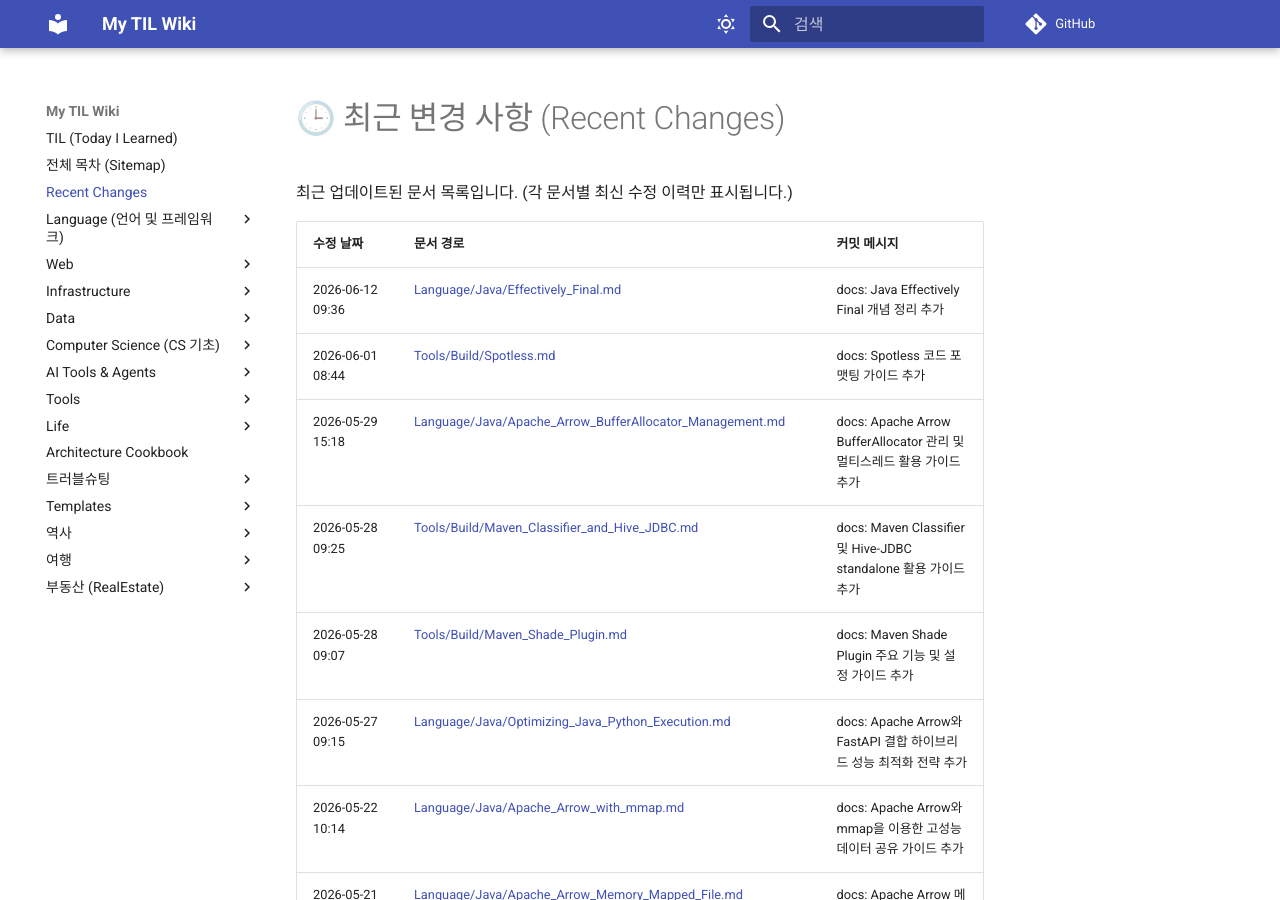
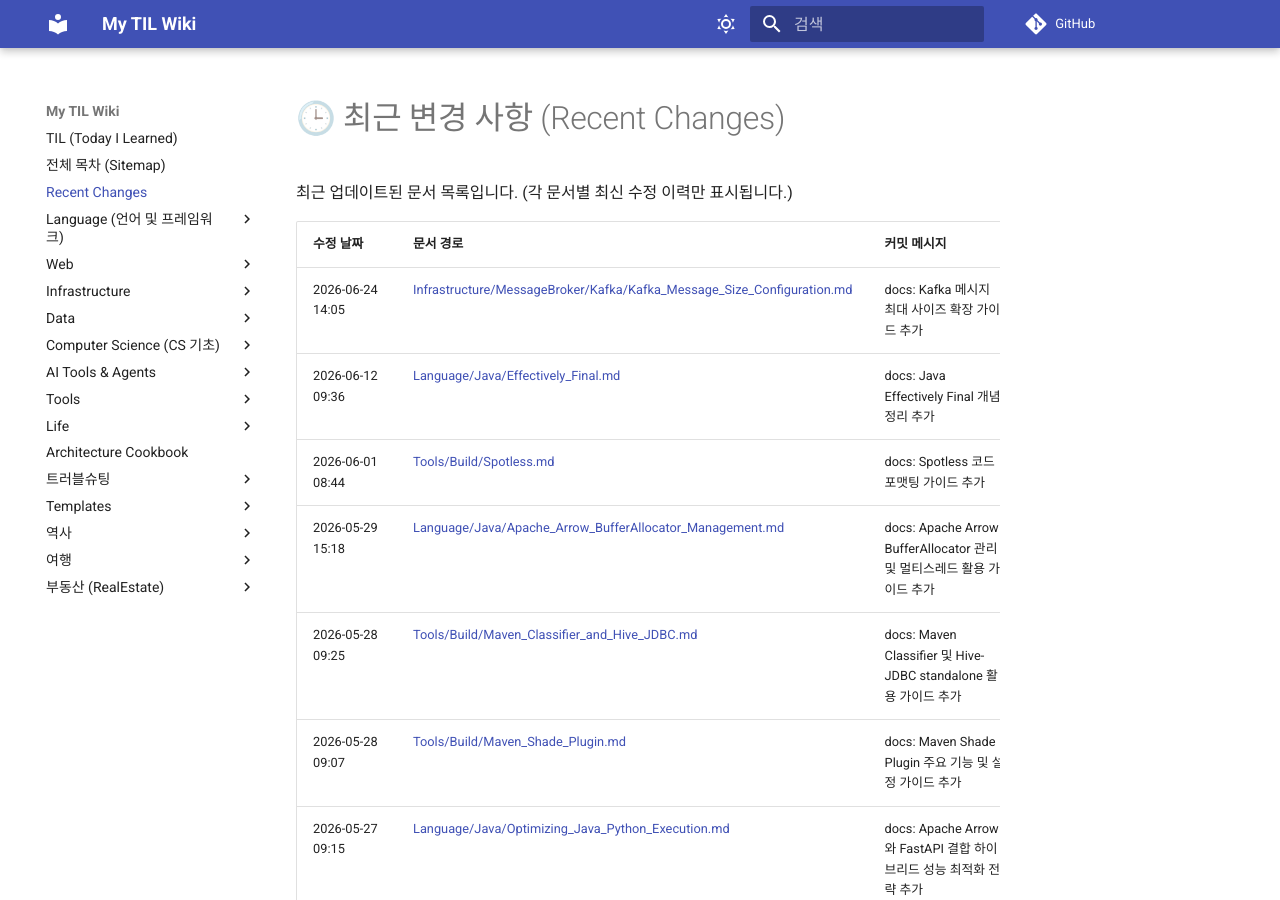
Before and after one commit to DevDooly/TIL, an MkDocs documentation site: the page built from docs/Recent_Changes.md, in a window 1280 px wide and 900 px high. Built offline with MkDocs 1.6.1 and Material for MkDocs 9.7.7, drawn with Linux system fonts in a browser that asks for light colours; comment, search, counter and statistics services are not loaded; some of the changed text lies outside the part shown.

Commit message:
docs: 최근 변경 사항 및 README 업데이트 (Kafka 롤링 재시작 가이드)

```diff
--- a/docs/Recent_Changes.md
+++ b/docs/Recent_Changes.md
@@ -4,6 +4,7 @@
 
 | 수정 날짜 | 문서 경로 | 커밋 메시지 |
 | :--- | :--- | :--- |
+| 2026-06-24 14:05 | [Infrastructure/MessageBroker/Kafka/Kafka_Message_Size_Configuration.md](Infrastructure/MessageBroker/Kafka/Kafka_Message_Size_Configuration.md) | docs: Kafka 메시지 최대 사이즈 확장 가이드 추가 |
 | 2026-06-12 09:36 | [Language/Java/Effectively_Final.md](Language/Java/Effectively_Final.md) | docs: Java Effectively Final 개념 정리 추가 |
 | 2026-06-01 08:44 | [Tools/Build/Spotless.md](Tools/Build/Spotless.md) | docs: Spotless 코드 포맷팅 가이드 추가 |
 | 2026-05-29 15:18 | [Language/Java/Apache_Arrow_BufferAllocator_Management.md](Language/Java/Apache_Arrow_BufferAllocator_Management.md) | docs: Apache Arrow BufferAllocator 관리 및 멀티스레드 활용 가이드 추가 |
```
Also changed, not shown: other parts of docs/Recent_Changes.md (+0 -1 lines), README.md (+2 -1 lines).
